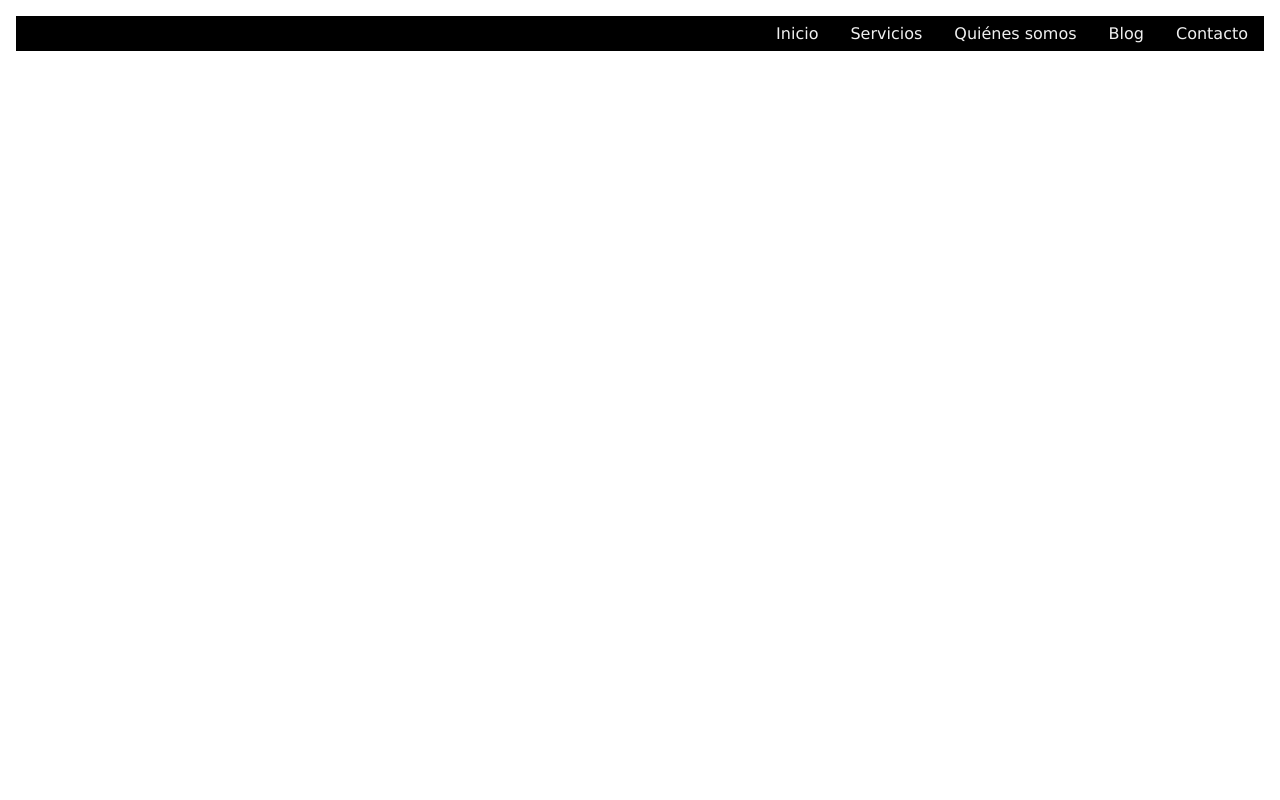
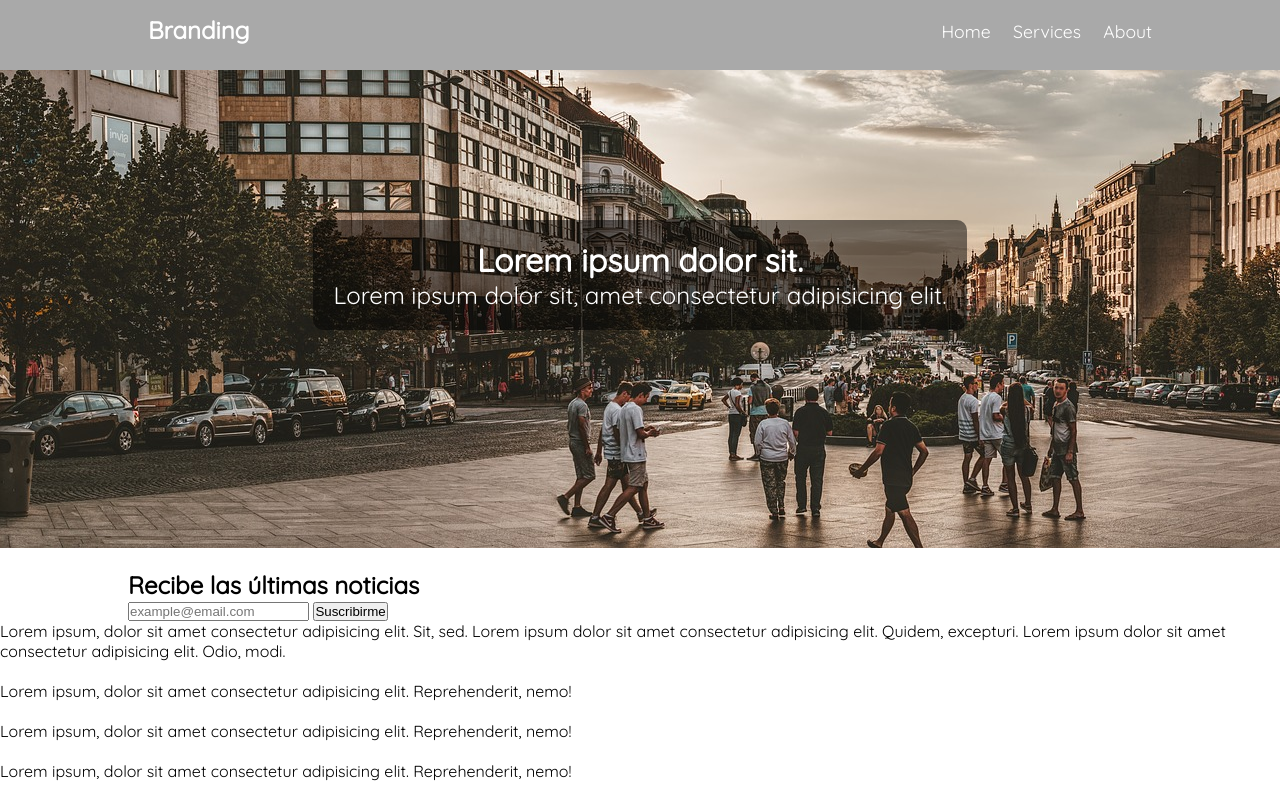
Before and after one commit to vimeDev/basic_layout, a plain HTML site: page index.html in a window 1280 px wide. Drawn offline with Linux system fonts and the light colour scheme.

Commit message:
Modificacion del nav y header

```diff
--- a/css/estilos.css
+++ b/css/estilos.css
@@ -3,38 +3,70 @@
     margin: 0;
     box-sizing: content-box;
 }
-/* .container{
+body{
+    font-family: 'Quicksand', sans-serif;
+}
+.container{
     max-width: 80%;
-    margin: 0 auto;
-    display: flex;
-    flex-direction: row;
-    align-items: center
-} */
+    margin: auto;
+    /* para que el contenido no se desborde */
+    overflow: hidden;
+}
+/* ESTILOS NAVEGACIÓN */
+.encabezado{
+    background-color: darkgray;
+    box-shadow: 0 0 1em black;
+}
+nav{
+    overflow: hidden;
+    min-height: 70px;
 
-/* Mobile style */
-nav{
-    padding: 1em;
-    font-family: Verdana, Geneva, Tahoma, sans-serif;
 }
-nav ul{
+nav ul li{
     list-style: none;
-    background: #000000;
-    margin: 0;
-    padding: 0;
+    display: inline-block;
 }
 nav ul li a{
-    color: rgb(240, 240, 240);
-    display: block;
     text-decoration: none;
-    padding: .5em 1em;
+    color: white;
+    margin-left: 18px;
+    transition: all .9s;
+    font-size: 1.1em;
 }
-nav li a:hover{
-    background: tomato;
+nav ul li a:hover{
+    color: black;
+}
+nav .brand{
+    float: left;
+    margin: 15px 20px;
+}
+nav .brand a{
+    text-decoration: none;
     color: white;
 }
-@media screen and (min-width: 480px){
-    nav ul{
-        display: flex;
-        justify-content: flex-end;
-    }
+nav .links{
+    float: right;
+    margin-top: 20px;
 }
+/* SECTION MAIN-HEADER IMG */
+.main-header{
+    background: url('../img/prague.jpg') no-repeat 0 -400px;
+    min-height: 500px;
+    text-align: center;
+    color: #fff
+
+}
+.main-header h1{
+    font-size: 2em;
+}
+.main-header p{
+    font-size: 1.5em;
+}
+.main-header .text-header{
+    background: rgba(0, 0, 0, 0.5);
+    margin: auto;
+    display: inline-block;
+    margin-top: 150px;
+    padding: 20px;
+    border-radius: 10px;
+}
--- a/index.html
+++ b/index.html
@@ -1,26 +1,92 @@
 <!DOCTYPE html>
 <html lang="es">
+
 <head>
     <meta charset="UTF-8">
     <meta name="viewport" content="width=device-width, initial-scale=1.0">
     <meta http-equiv="X-UA-Compatible" content="ie=edge">
     <title>Maquetación sin frameworks</title>
+    <link href="https://fonts.googleapis.com/css?family=Quicksand" rel="stylesheet">
     <link rel="stylesheet" href="css/estilos.css">
 </head>
+
 <body>
+    <!-- Navegación -->
+    <header class="encabezado">
         <div class="container">
-        <!-- Barra de navgación -->
             <nav>
+                <div class="brand">
+                    <a href="">
+                        <h1>Branding</h1>
+                    </a>
+                </div>
+                <div class="links">
                     <ul>
-                <li><a href="">Inicio</a></li>
-                <li><a href="">Servicios</a></li>
-                <li><a href="">Quiénes somos</a></li>
-                <li><a href="">Blog</a></li>
-                <li><a href="">Contacto</a></li>
+                        <li><a href="">Home</a></li>
+                        <li><a href="">Services</a></li>
+                        <li><a href="">About</a></li>
                     </ul>
+                </div>
             </nav>
         </div>
+    </header>
+    <!-- Main header -->
+    <section class="main-header">
+        <div class="container">
+            <div class="text-header">
+                <h1>Lorem ipsum dolor sit.</h1>
+                <p>Lorem ipsum dolor sit, amet consectetur adipisicing elit.</p>
+            </div>
+        </div>
+    </section>
+    <!-- Suscripcion  -->
+    <section>
+        <div class="container">
+            <div>
+                <div>
+                    <h1>Recibe las últimas noticias</h1>
+                </div>
+                <form action="">
+                    <input type="text" placeholder="example@email.com">
+                    <input type="submit" value="Suscribirme">
+                </form>
+            </div>
+        </div>
+    </section>
+
+    <section>
+        <article>
+            <p>
+                Lorem ipsum, dolor sit amet consectetur adipisicing elit. Sit, sed.
+                Lorem ipsum dolor sit amet consectetur adipisicing elit. Quidem, excepturi.
+                Lorem ipsum dolor sit amet consectetur adipisicing elit. Odio, modi.
+            </p>
+        </article>
+        <aside>
+            <div class="card">
+
+            </div>
+        </aside>
+    </section>
+    <section>
+        <div>
+            <img src="" alt="">
+            <p>Lorem ipsum, dolor sit amet consectetur adipisicing elit. Reprehenderit, nemo!</p>
+        </div>
+        <div>
+            <img src="" alt="">
+            <p>Lorem ipsum, dolor sit amet consectetur adipisicing elit. Reprehenderit, nemo!</p>
+        </div>
+        <div>
+            <img src="" alt="">
+            <p>Lorem ipsum, dolor sit amet consectetur adipisicing elit. Reprehenderit, nemo!</p>
+        </div>
+    </section>
+    <footer>
+
+    </footer>
 
     <script src="js/funciones.js"></script>
 </body>
+
 </html>
```
Also changed, not shown: img/prague.jpg (added). Lines whose indentation alone changed are shown as unchanged.
